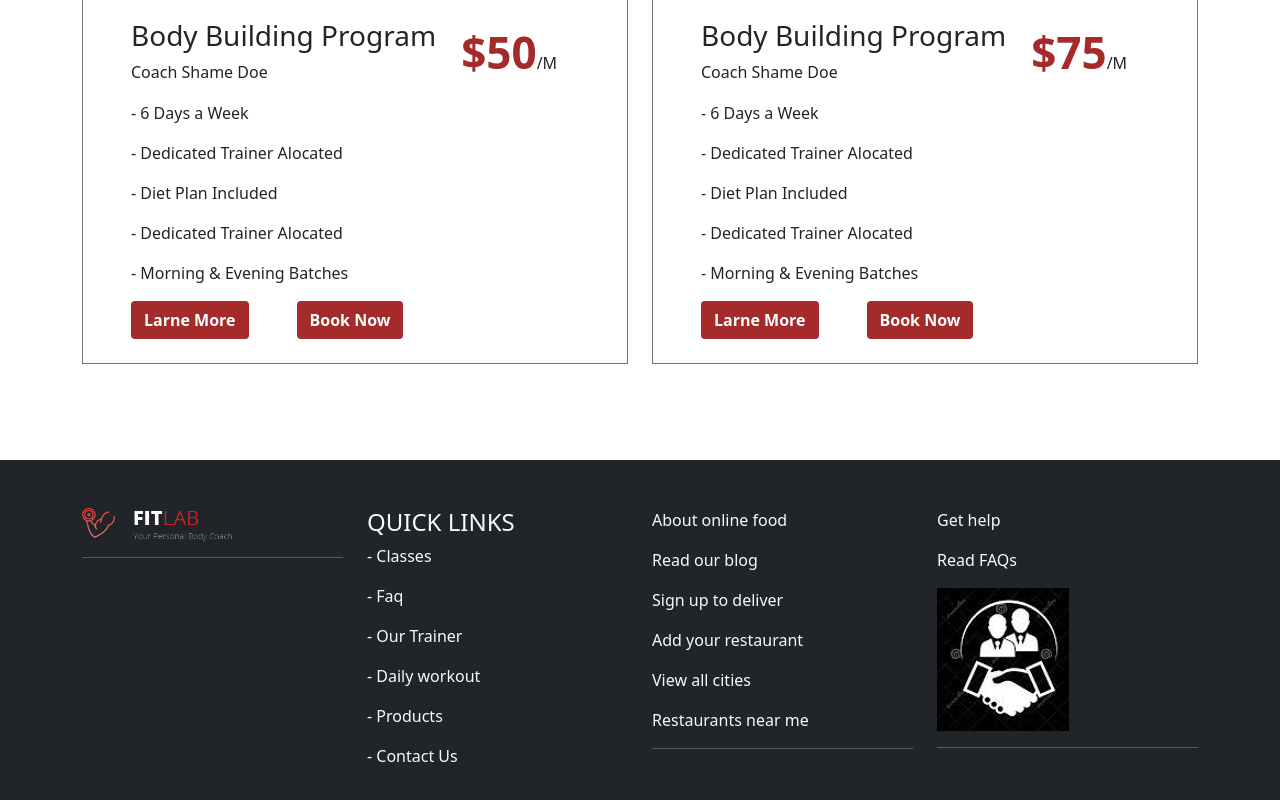
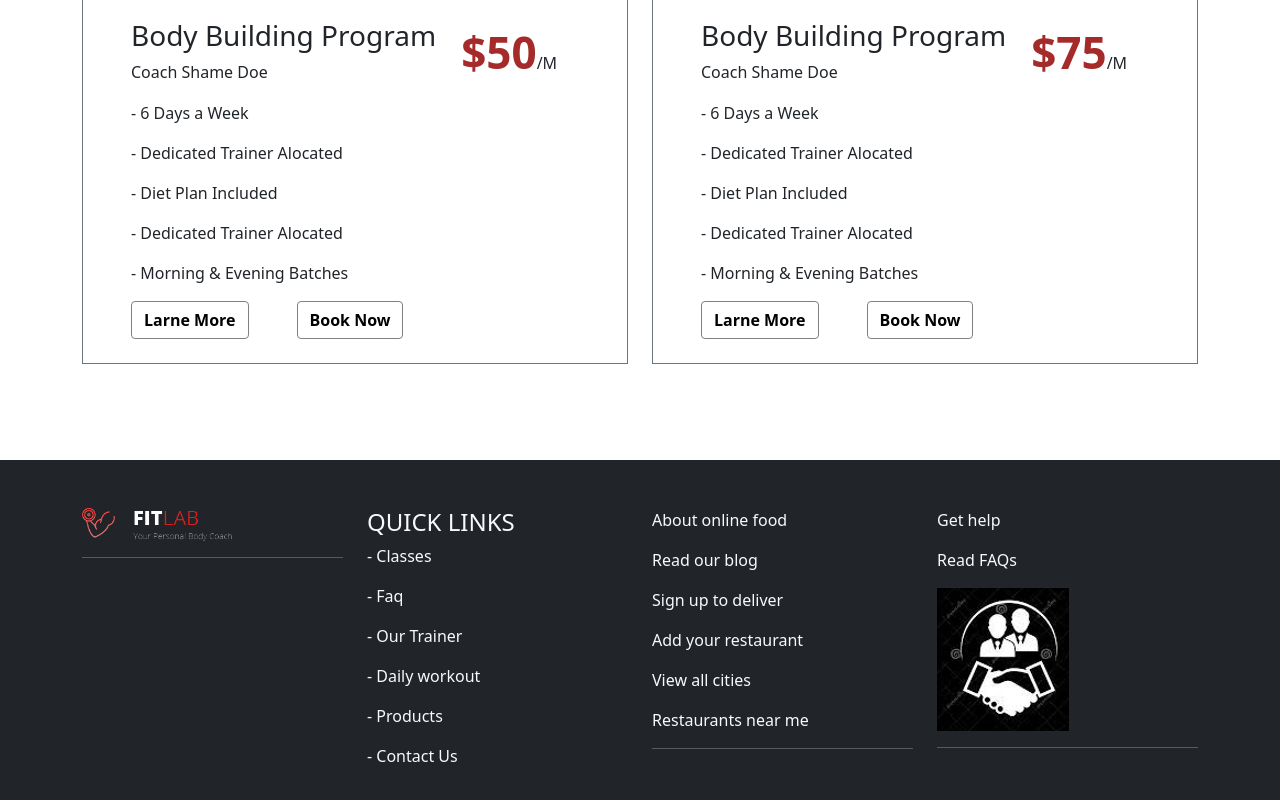
Before and after one commit to musasazib/fit-lab, a React (Create React App) app: page /package in a window 1280 px wide. Shown: the part 1198-1998 px from the top of the page. Built offline with nearby package versions, Linux system fonts and the light colour scheme; no server answers.

Commit message:
Packaget component finish

```diff
--- a/src/components/Package/package.css
+++ b/src/components/Package/package.css
@@ -9,7 +9,11 @@
     font-weight: bold;
 }
 .package-btn{
+    font-weight: bold;
+    color: black;
+    border: 1px solid gray;
+}
+.package-btn:hover{
+    color: white;
     background-color: brown;
-    font-weight: bold;
-    color: white;
 }
```
